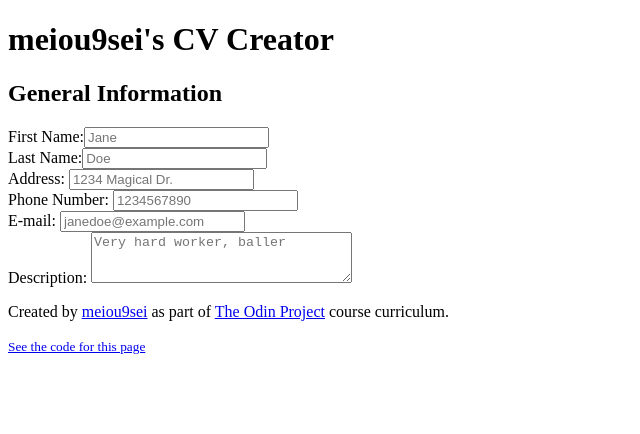
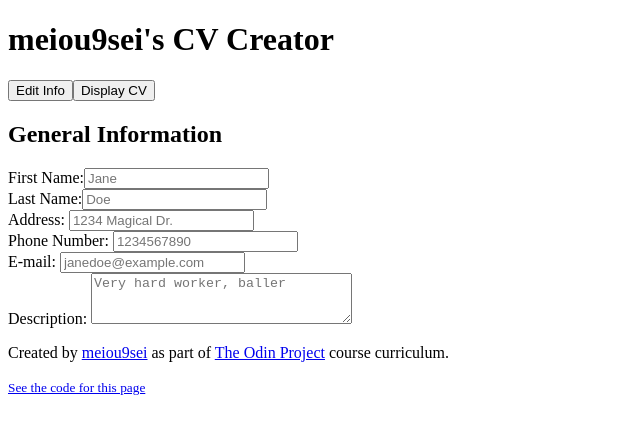
Before and after one commit to meiou9sei/TOP-CV-app, a React (Create React App) app: page / in a window 1280 px wide. Shown: the top 434 px of the page, without its empty margins (0-640 px from the left). Built offline with nearby package versions, Linux system fonts and the light colour scheme.

Commit message:
🚧 Create basic toggle display component

```diff
--- a/src/App.js
+++ b/src/App.js
@@ -1,11 +1,13 @@
 import CVCreator from "./components/CVCreator/CVCreator";
 import Footer from "./components/Footer";
 import Header from "./components/Header";
+import ToggleDisplay from "./components/ToggleDisplay";
 
 function App() {
   return (
     <div className='App'>
       <Header />
+      <ToggleDisplay />
       <CVCreator />
       <Footer />
     </div>
--- /dev/null
+++ b/src/components/ToggleDisplay.js
@@ -0,0 +1,10 @@
+import React from "react";
+
+export default function ToggleDisplay() {
+  return (
+    <div>
+      <button className='edit-button'>Edit Info</button>
+      <button className='display-button'>Display CV</button>
+    </div>
+  );
+}
```
